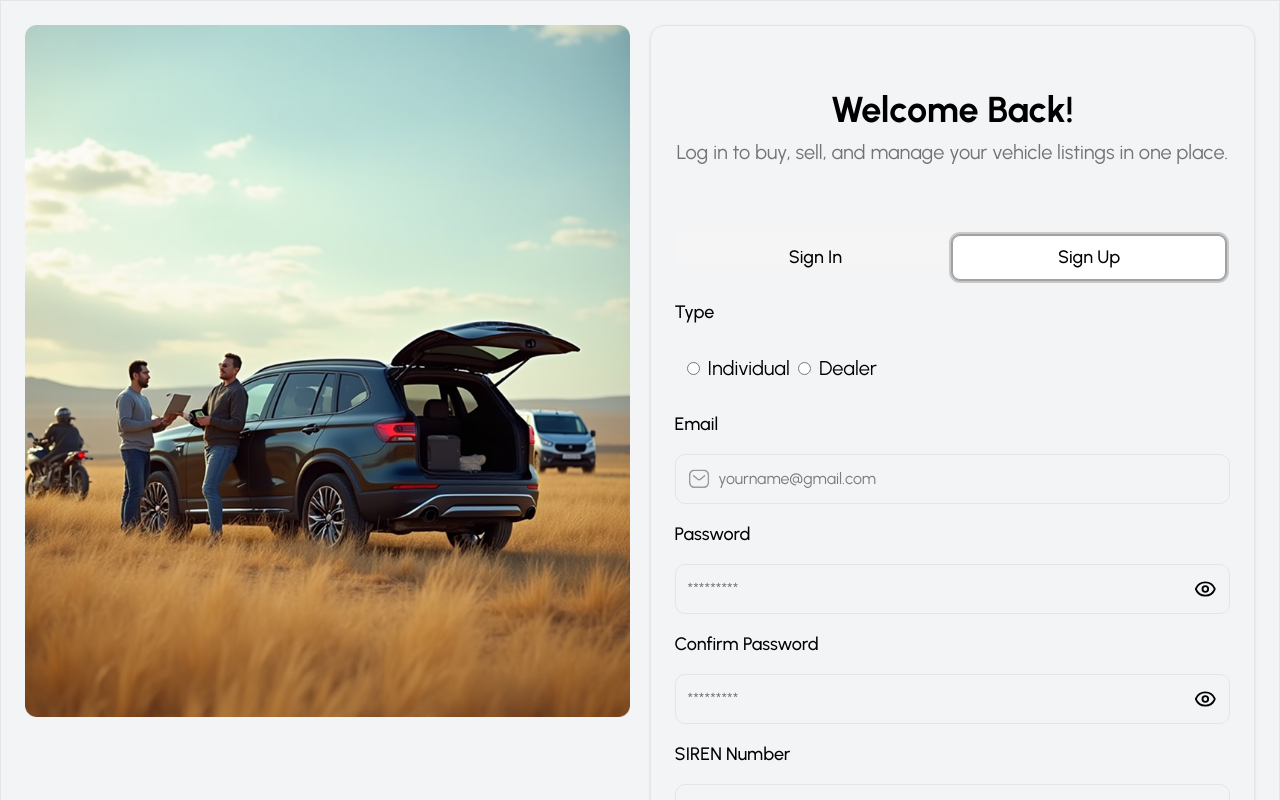
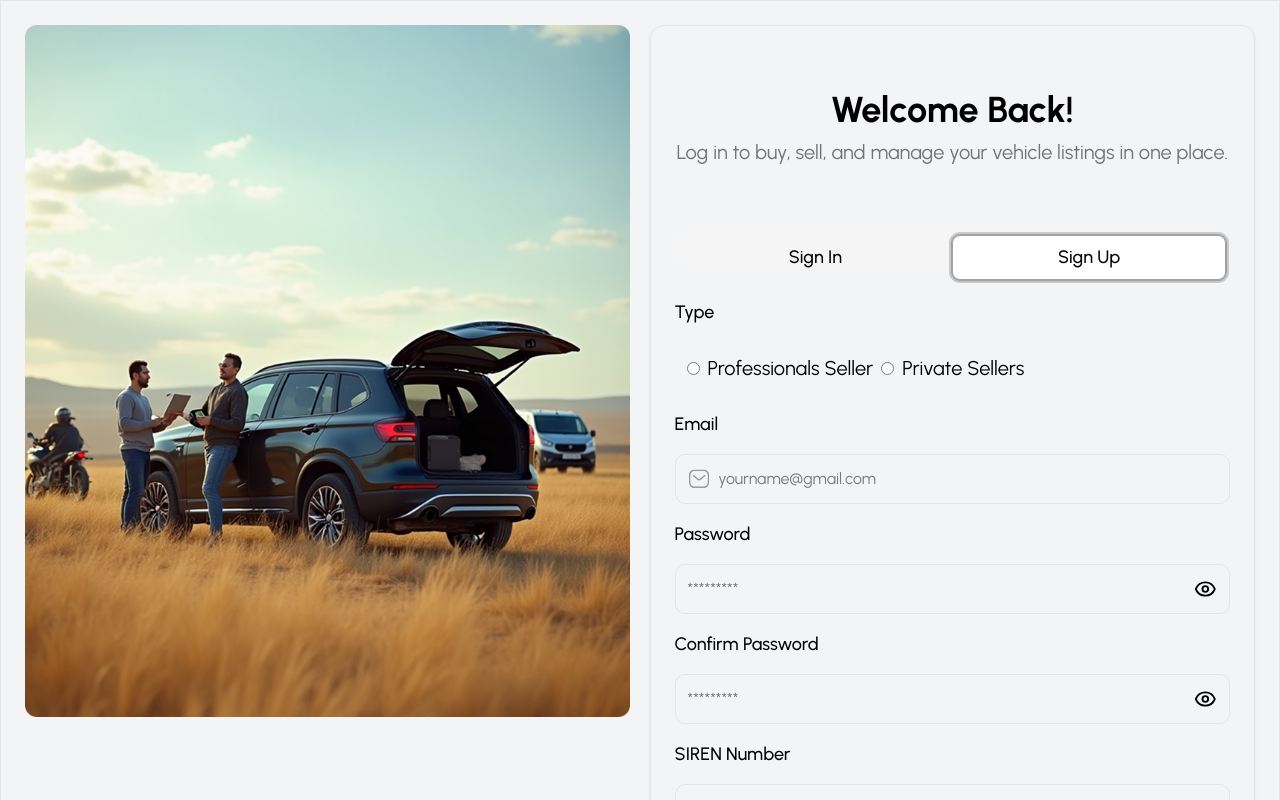
Before and after one commit to Robiul1711/Vehicle-Find-or-Sell, a React (Vite) app: page /auth in a window 1280 px wide. Both pictures are taken after a click on the tab "Sign Up". Shown: the top 800 px of the page. Built offline with nearby package versions, Linux system fonts and the light colour scheme.

Commit message:
some changes

```diff
--- a/src/components/auth/RegisterForm.jsx
+++ b/src/components/auth/RegisterForm.jsx
@@ -33,15 +33,15 @@ const RegisterForm = () => {
                         <input
                             {...register("type", { required: true })}
                             type="radio"
-                            value={"individual"}
+                            value={"Professionals Seller"}
                         />
-                        <span className='text-sm lg:text-xl'>Individual</span>
+                        <span className='text-sm lg:text-xl'>Professionals Seller</span>
                         <input
                             {...register("type", { required: true })}
                             type="radio"
-                            value={"dealer"}
+                            value={"Private Sellers"}
                         />
-                        <span className='text-sm lg:text-xl'>Dealer</span>
+                        <span className='text-sm lg:text-xl'>Private Sellers</span>
                     </div>
                     {errors.type && <span className="text-red-500">Type is required</span>}
                 </div>
--- /dev/null
+++ b/src/pages/auth/ResetSuccessful.jsx
@@ -0,0 +1,30 @@
+import { Button } from '@/components/ui/button';
+import { ImageProvider } from '@/utils/ImageProvider';
+import React from 'react';
+import { Link } from 'react-router-dom';
+
+const ResetSuccessful = () => {
+    return (
+        <div className="flex flex-col min-h-full">
+            {/* Header Section */}
+            <div className="text-center mb-6 py-10 space-y-5">
+                <h1 className="text-2xl lg:text-4xl font-bold mb-2">Password Reset Successful</h1>
+                <p className="text-sm lg:text-xl text-muted-foreground">
+                    Your password has been updated. You can now log in using your new credentials.
+                </p>
+
+            </div>
+            <div className="w-full  flex justify-center items-center">
+                <img src={ImageProvider.success} alt="" />
+            </div>
+            <Link to="/auth" className="mt-10">
+                <Button className="w-full !h-12 text-lg bg-custom-primary ">Sign In</Button>
+            </Link>
+
+
+
+        </div>
+    );
+};
+
+export default ResetSuccessful;
--- a/src/utils/ImageProvider.js
+++ b/src/utils/ImageProvider.js
@@ -1,5 +1,7 @@
 import authImage from '@/assets/images/authImage.png';
+import success from '@/assets/images/success.png';
 
 export const ImageProvider = {
     authImage,
+    success
 };
```
Also changed, not shown: src/router/router.jsx (+7 -1 lines), src/assets/images/success.png (added).
